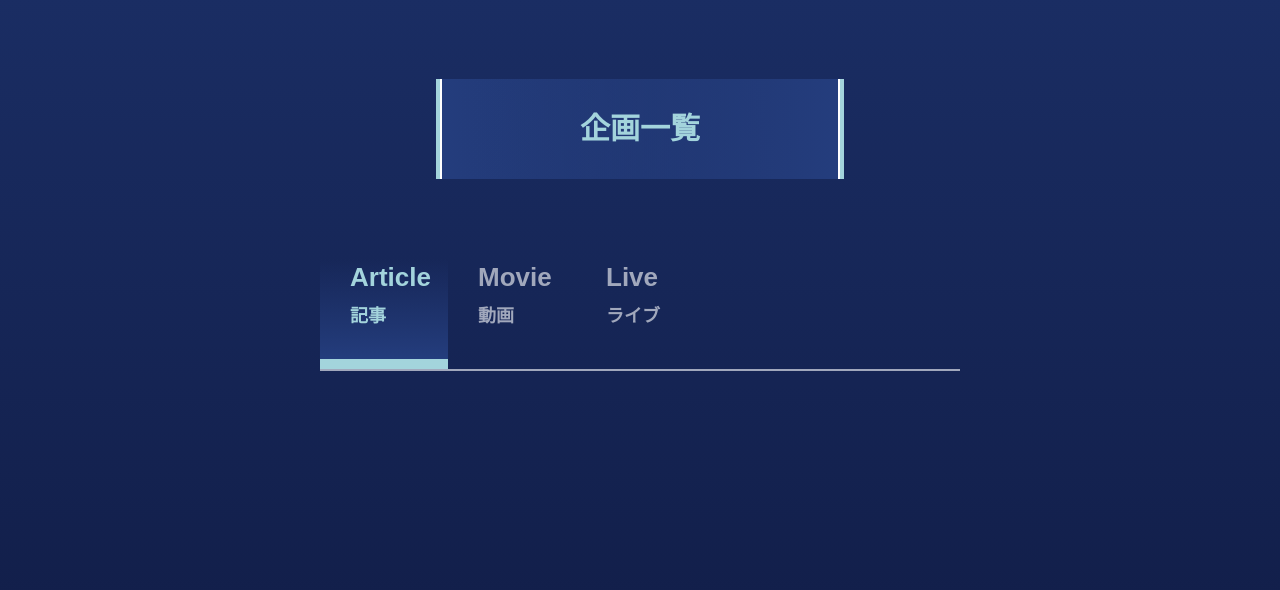
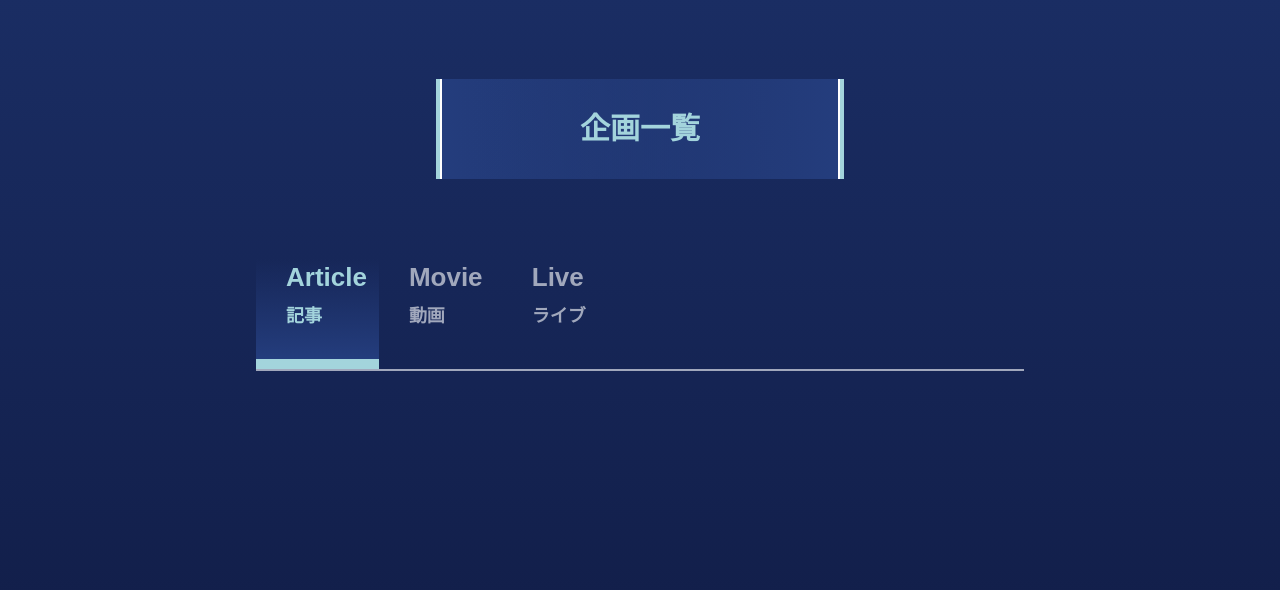
Before and after one commit to Rikoten/site2020, a PHP site: page /index.html in a window 1280 px wide. Shown: the part 901-1491 px from the top of the page. Run offline with PHP 8.4, Linux system fonts and the light colour scheme; some libraries are stand-ins or nearby versions.

Commit message:
デザイン修整

```diff
--- a/css/main.css
+++ b/css/main.css
@@ -40,7 +40,7 @@ body {
 #event {
   display: grid;
   grid-template-rows: 80px auto 80px;
-  grid-template-columns: 25% 50% 25%;
+  grid-template-columns: 20% 60% 20%;
 }
 
 #eventH3 {
@@ -94,7 +94,7 @@ body {
   grid-row: 3;
   display: grid;
   /*height: 100%;*/
-  grid-template-columns: 20% 20% 40%;
+  grid-template-columns: 16% 16% 16% 52%;
   border-bottom: 2px #A1A8BC solid;
 }
 
```
